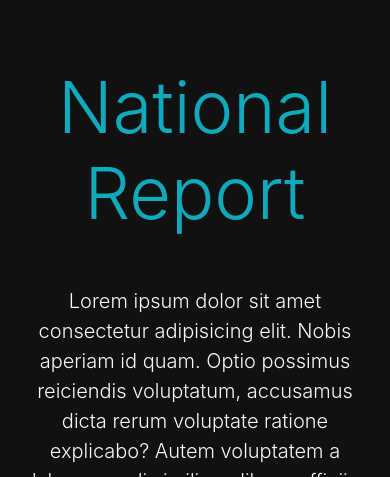
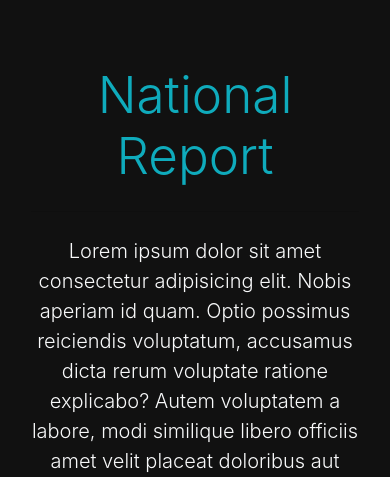
Before and after one commit to datascienceucsc/dss-cruzhacks, a Flask app: page /national_report in a window 390 px wide. Shown: the part 56-533 px from the top of the page. Run offline with Flask 3, Linux system fonts and the light colour scheme; parts of the project's set-up code (start-up, migrations or seed data) failed here and were passed over; some libraries are stand-ins or nearby versions.

Commit message:
all pages are now fully responsive except for the iframe of the states

```diff
--- a/server/server/templates/candidate_dashboard.html
+++ b/server/server/templates/candidate_dashboard.html
@@ -1,7 +1,7 @@
 {% extends "layout.html" %} {% block content %}
 <div class="container">
   <div class="jumbotron">
-    <h1 class="display-3 text-center americaRed">
+    <h1 class="display-2 text-center americaRed">
       Candidate Dashboards
     </h1>
     <hr class="my-4" />
--- a/server/server/templates/national_report.html
+++ b/server/server/templates/national_report.html
@@ -1,7 +1,7 @@
 {% extends "layout.html" %} {% block content %}
 <div class="container">
   <div class="jumbotron">
-    <h1 class="display-3 text-center americaDarkBlue">
+    <h1 class="display-2 text-center americaDarkBlue">
       National Report
     </h1>
     <hr class="my-4" />
```
